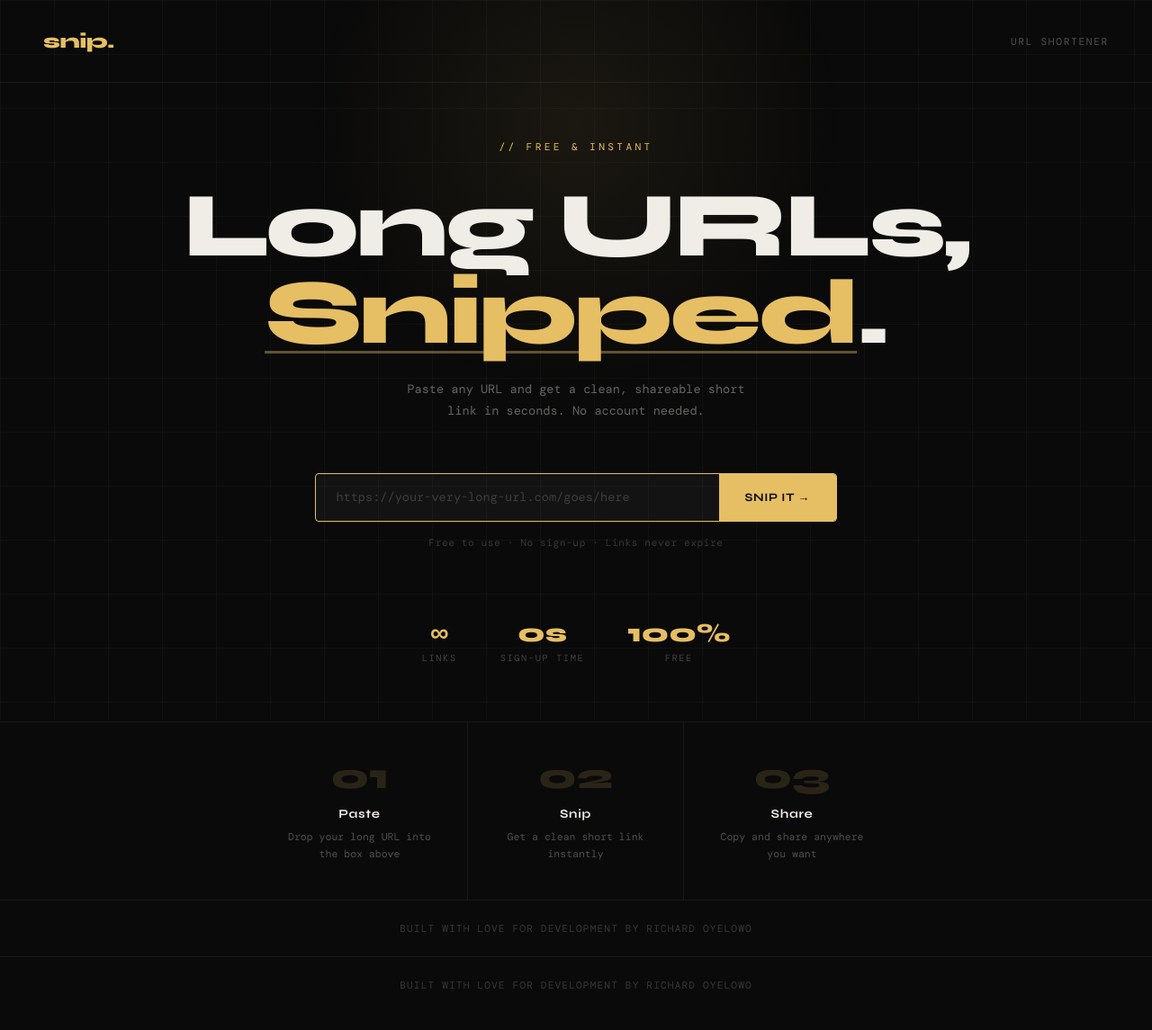
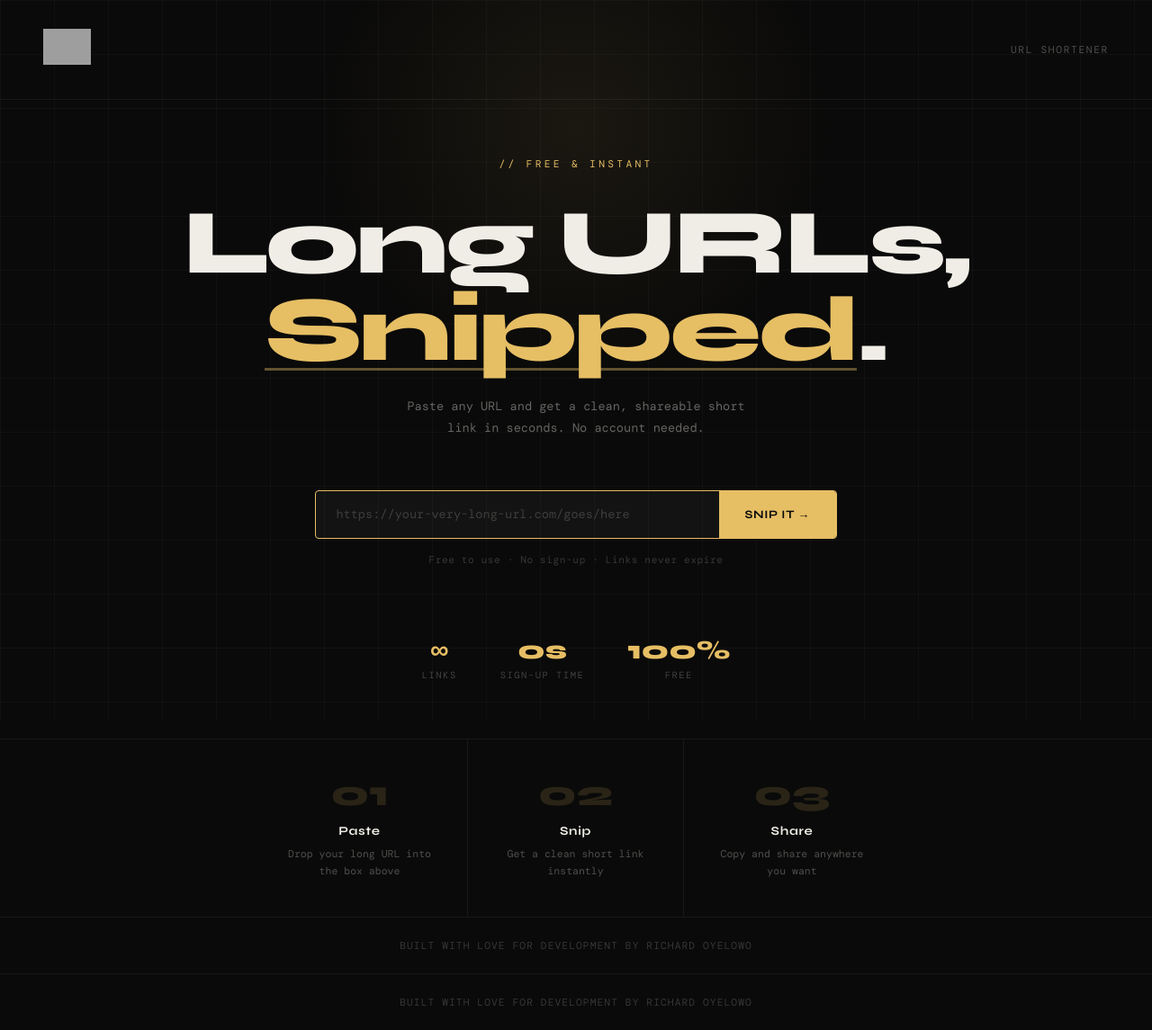
Before and after one commit to RichardOyelowo/url-shortener, a FastAPI app: page / in a window 1280 px wide. Shown: the whole page at 90% size. Before the commit the page ends 1099 px from the top, so only its background shows below. Run offline with FastAPI, Linux system fonts and the light colour scheme; parts of the project's set-up code (start-up, migrations or seed data) failed here and were passed over; some web fonts are replaced; grey boxes are pictures that could not be loaded.

Commit message:
added fevicon and logo

```diff
--- a/app/templates/layout.html
+++ b/app/templates/layout.html
@@ -3,8 +3,17 @@
     <head>
         <meta charset="UTF-8">
         <meta name="viewport" content="width=device-width, initial-scale=1.0">
+
+        <link rel="icon" type="image/png" sizes="16x16" href="/static/favicon/favicon-16x16.png">
+        <link rel="icon" type="image/png" sizes="32x32" href="/static/favicon/favicon-32x32.png">
+        <link rel="icon" type="image/png" sizes="96x96" href="/static/favicon/favicon-96x96.png">
+        <link rel="shortcut icon" href="/static/favicon/favicon.ico">
+        <link rel="apple-touch-icon" sizes="180x180" href="/static/favicon/apple-touch-icon.png">
+        <link rel="manifest" href="/static/favicon/site.webmanifest">
+
+        <meta name="apple-mobile-web-app-title" content="Snip">
+        <link rel="stylesheet" href="/static/styles.css">
         <title>{% block title %}Snip — URL Shortener{% endblock %}</title>
-        <link rel="stylesheet" href="/static/styles.css">
     </head>
 
     <body>
@@ -13,7 +22,7 @@
             <div class="bg-glow"></div>
 
             <nav>
-                <div class="logo">snip.</div>
+                <div class="logo"><img src="/static/logo-nobg.svg" height="40" alt="snip."></div>
                 <div class="nav-tag">URL Shortener</div>
             </nav>
 
```
